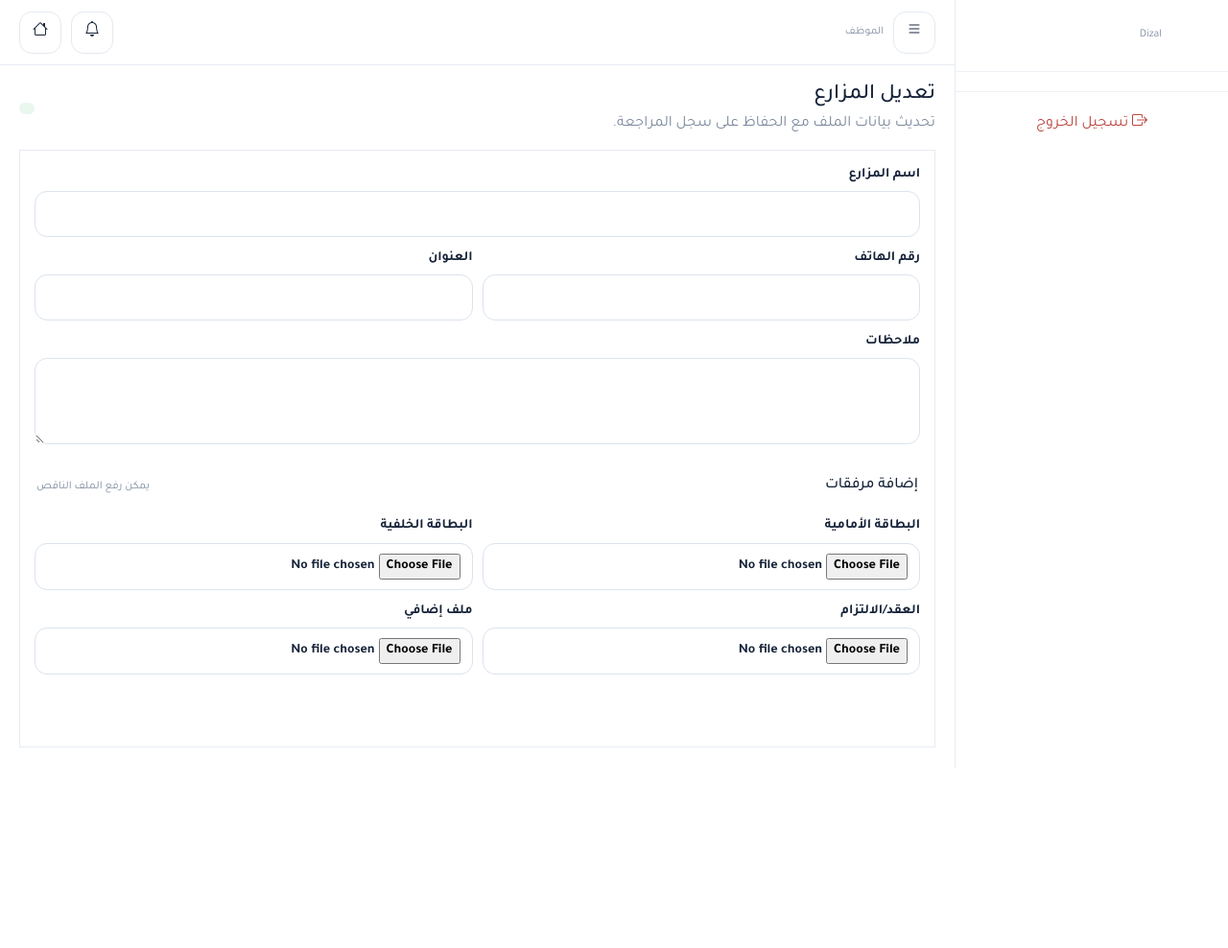
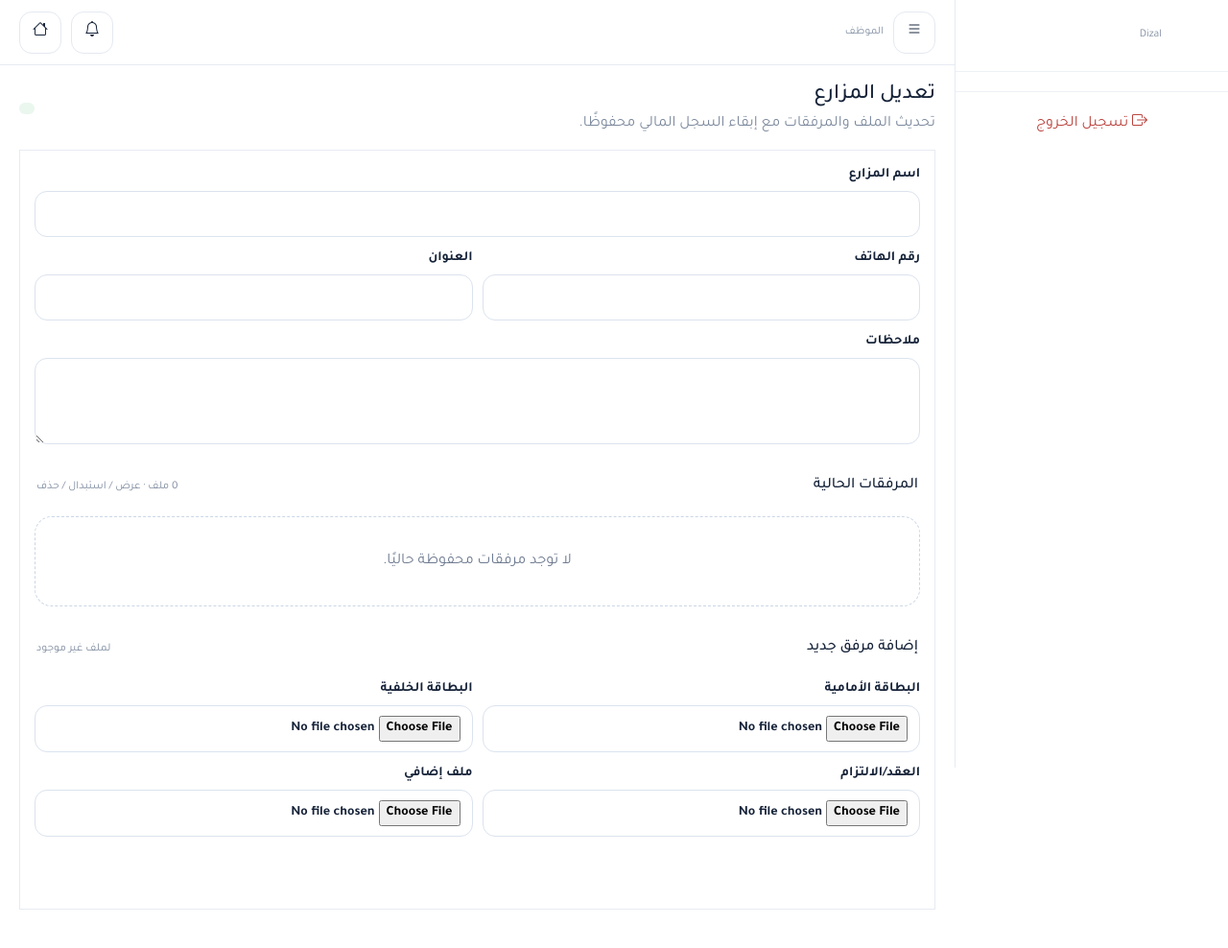
Before and after one commit to zydan25/dizal, a Python web app: template app/templates/farmers/edit.html in a window 1280 px wide. Shown: the whole page at 96% size. Before the commit the page ends 800 px from the top, so only its background shows below. Run offline with Jinja, Linux system fonts and the light colour scheme; the template is opened without the code that fills it, so the values that code supplies are empty.

Commit message:
ui: manage farmer attachments during editing

```diff
--- a/app/templates/farmers/edit.html
+++ b/app/templates/farmers/edit.html
@@ -1,14 +1,41 @@
 {% extends "base.html" %}
 {% block content %}
-<div class="page-heading-row"><div class="page-heading"><h1>تعديل المزارع</h1><p>{% if farmer.status=="changes_requested" %}أكمل المطلوب ثم أعد الإرسال للمراجعة.{% else %}تحديث بيانات الملف مع الحفاظ على سجل المراجعة.{% endif %}</p></div><span class="status-chip status-{{farmer.status}}">{{farmer.status}}</span></div>
+<div class="page-heading-row">
+  <div class="page-heading"><h1>تعديل المزارع</h1><p>{% if farmer.status=="changes_requested" %}أكمل المطلوب ثم أعد الإرسال للمراجعة.{% else %}تحديث الملف والمرفقات مع إبقاء السجل المالي محفوظًا.{% endif %}</p></div>
+  <span class="status-chip status-{{farmer.status}}">{{farmer.status}}</span>
+</div>
+
 <form method="post" enctype="multipart/form-data" class="mobile-form card-form">
 <input type="hidden" name="csrf_token" value="{{csrf_token()}}">
 <label>اسم المزارع<input name="name" value="{{farmer.name}}" required></label>
 <div class="two-col"><label>رقم الهاتف<input name="phone" value="{{farmer.phone}}" inputmode="tel" required></label><label>العنوان<input name="address" value="{{farmer.address or ''}}"></label></div>
 <label>ملاحظات<textarea name="notes" rows="3">{{farmer.notes or ''}}</textarea></label>
-<div class="section-title"><h2>إضافة مرفقات</h2><span>يمكن رفع الملف الناقص</span></div>
+
+<div class="section-title"><h2>المرفقات الحالية</h2><span>{{farmer.documents|length}} ملف · عرض / استبدال / حذف</span></div>
+<div class="entity-list">
+{% for doc in farmer.documents %}
+<div class="entity-row attachment-edit-row">
+  <div class="avatar"><i class="bi bi-file-earmark"></i></div>
+  <div class="entity-main"><strong>{{doc.document_type}}</strong><span>{{doc.original_name}}</span><small>{{doc.mime_type or "file"}} · {{doc.size_bytes or 0}} bytes</small></div>
+  <div class="entity-actions">
+    <a class="small-icon-btn" href="{{url_for('farmers.farmer_document',farmer_id=farmer.id,document_id=doc.id)}}" target="_blank" title="عرض" aria-label="عرض"><i class="bi bi-eye"></i></a>
+    <a class="small-icon-btn" href="{{url_for('farmers.farmer_document',farmer_id=farmer.id,document_id=doc.id,download=1)}}" title="تنزيل" aria-label="تنزيل"><i class="bi bi-download"></i></a>
+    <button class="small-icon-btn text-danger" type="submit" form="delete-doc-{{doc.id}}" title="حذف" aria-label="حذف"><i class="bi bi-trash3"></i></button>
+  </div>
+  <label class="replace-file-field">استبدال الملف<input type="file" name="replace_{{doc.id}}" accept=".pdf,.png,.jpg,.jpeg,.webp"></label>
+</div>
+{% else %}<div class="empty-state">لا توجد مرفقات محفوظة حاليًا.</div>{% endfor %}
+</div>
+
+<div class="section-title"><h2>إضافة مرفق جديد</h2><span>لملف غير موجود</span></div>
 <div class="two-col"><label>البطاقة الأمامية<input type="file" name="id_front" accept=".pdf,.png,.jpg,.jpeg,.webp"></label><label>البطاقة الخلفية<input type="file" name="id_back" accept=".pdf,.png,.jpg,.jpeg,.webp"></label></div>
 <div class="two-col"><label>العقد/الالتزام<input type="file" name="contract" accept=".pdf,.png,.jpg,.jpeg,.webp"></label><label>ملف إضافي<input type="file" name="other_document" accept=".pdf,.png,.jpg,.jpeg,.webp"></label></div>
-<button class="primary-btn"><i class="bi bi-send-check"></i>{% if farmer.status=="changes_requested" %}حفظ وإعادة الإرسال{% else %}حفظ التعديلات{% endif %}</button>
+<button class="primary-btn"><i class="bi bi-check2"></i><span>{% if farmer.status=="changes_requested" %}حفظ وإعادة الإرسال{% else %}حفظ التعديلات{% endif %}</span></button>
 </form>
+
+{% for doc in farmer.documents %}
+<form id="delete-doc-{{doc.id}}" method="post" action="{{url_for('farmers.delete_document',farmer_id=farmer.id,document_id=doc.id)}}" onsubmit="return confirm('حذف هذا المرفق من ملف المزارع؟')" hidden>
+<input type="hidden" name="csrf_token" value="{{csrf_token()}}">
+</form>
+{% endfor %}
 {% endblock %}
```
